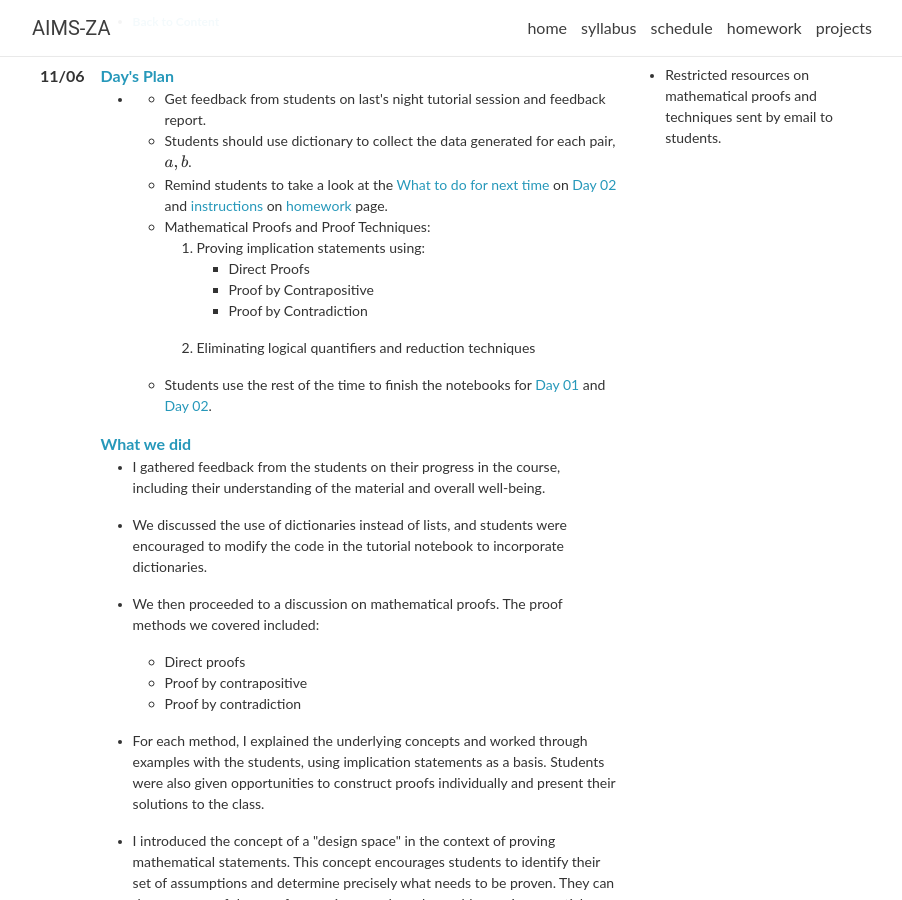
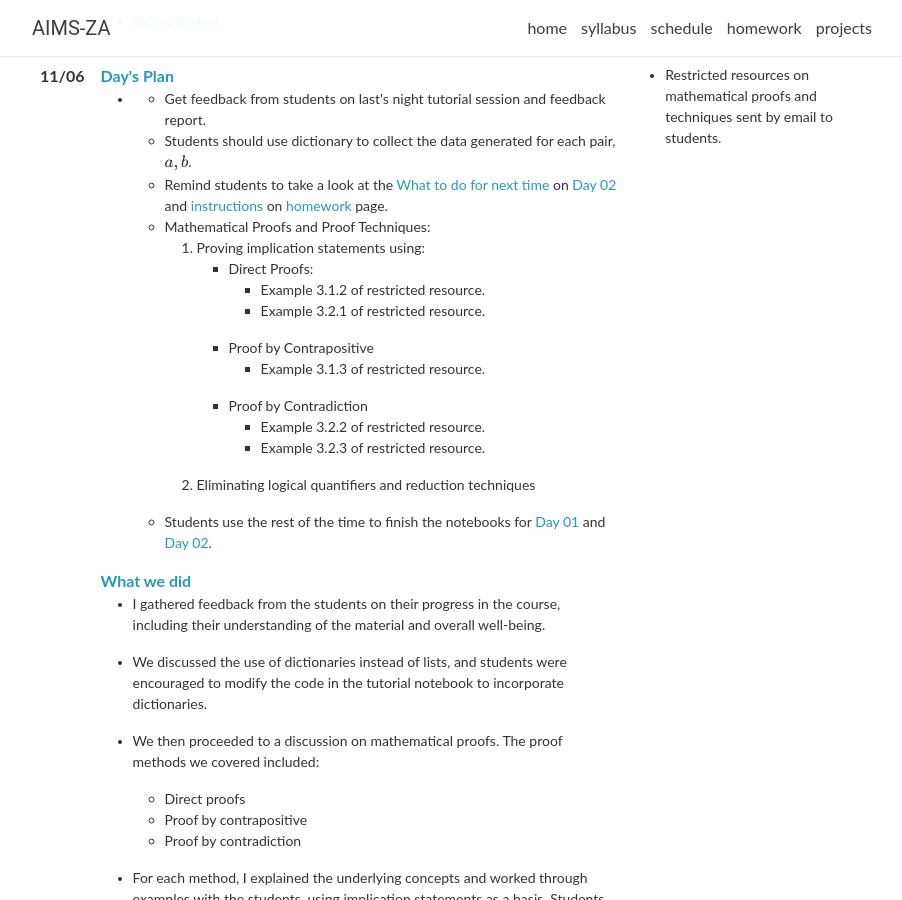
Before and after one commit to evansdoe/aims-za, a Jekyll site: the page built from ems/2024-25/_pages/ems-schedule.md, in a window 1280 px wide and 900 px high, scrolled down 5097 px. Shown: the whole window, without its empty margins (188-1090 px from the left). Built offline with Jekyll 4.4.1, drawn with Linux system fonts in a browser that asks for light colours; nearby versions of some CDN libraries; comment, search, counter and statistics services are not loaded.

Commit message:
feat: Update day-03 schedule

```diff
--- a/_data/ems_2024_25_schedule.yml
+++ b/_data/ems_2024_25_schedule.yml
@@ -261,9 +261,20 @@
             <ol style="font-size:14px;">
                 <li>Proving implication statements using:</li>
                     <ul style="font-size:14px;">
-                        <li>Direct Proofs</li>
+                        <li>Direct Proofs:</li>
+                          <ul style="font-size:14px">
+                            <li>Example 3.1.2 of restricted resource.</li>
+                            <li>Example 3.2.1 of restricted resource.</li>
+                          </ul>
                         <li>Proof by Contrapositive</li>
+                          <ul style="font-size:14px">
+                            <li>Example 3.1.3 of restricted resource.</li>
+                          </ul>
                         <li>Proof by Contradiction</li>
+                          <ul style="font-size:14px">
+                            <li>Example 3.2.2 of restricted resource.</li>
+                            <li>Example 3.2.3 of restricted resource.</li>
+                          </ul>
                     </ul>
                 <li>Eliminating logical quantifiers and reduction techniques</li>
             </ol>
```
Also changed, not shown: 1 other file.
